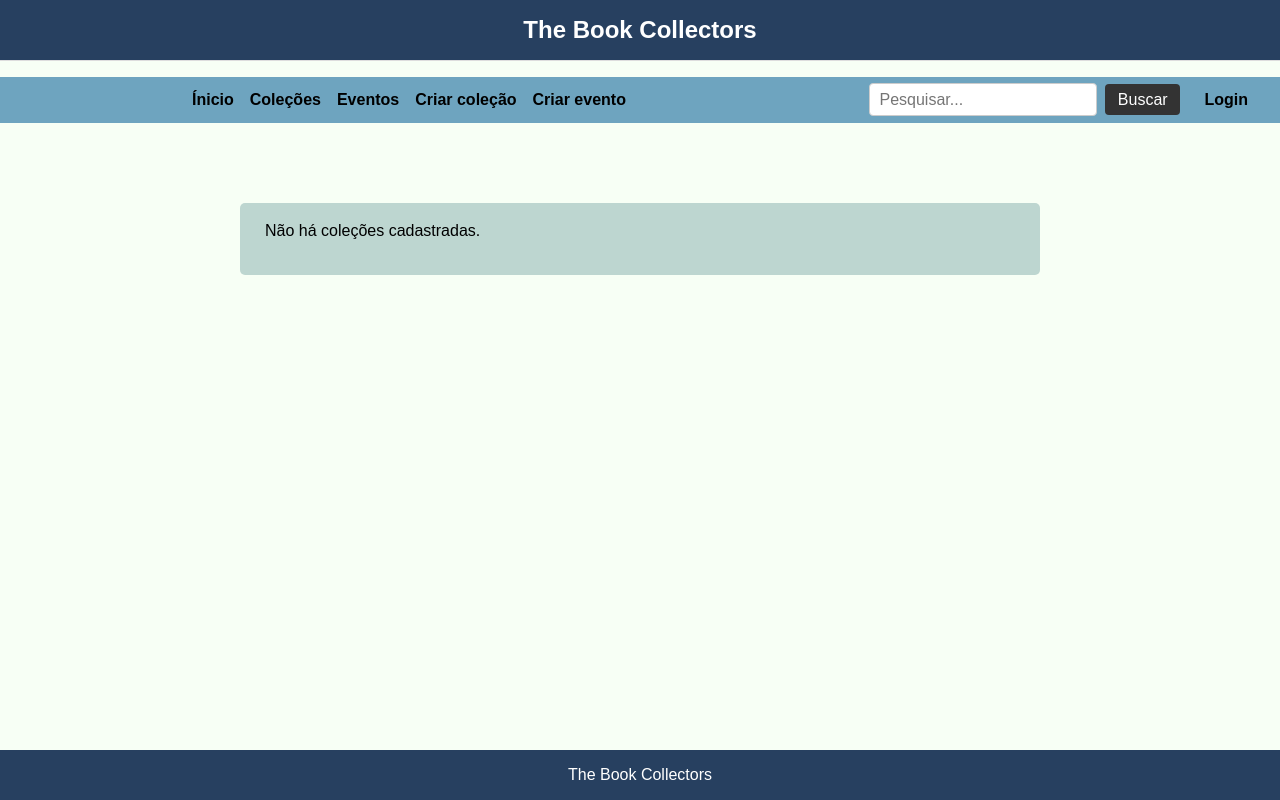
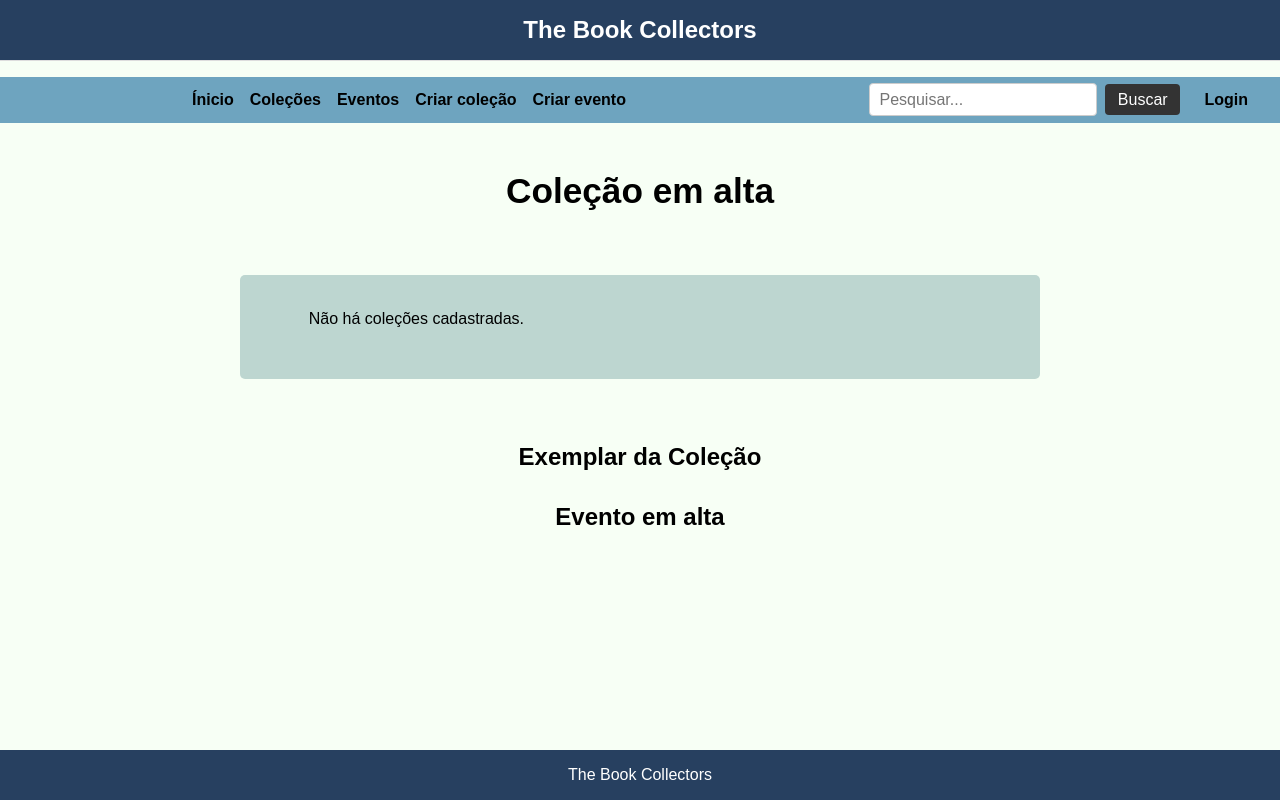
Before and after one commit to nicovicar/SINF1_2025-4, a PHP site: page / in a window 1280 px wide. Run offline with PHP 8.4, Linux system fonts and the light colour scheme; data that the repository does not hold is empty.

Commit message:
Index melhorado

```diff
--- a/ui/index.php
+++ b/ui/index.php
@@ -1,15 +1,13 @@
 <?php
 require_once("../dsl/connection.php");
-// Initialize the session
 if (!isset($_SESSION)) {
     session_start();
 }
-// Buscar uma coleção aleatória
+
 $collection_sql = "SELECT * FROM collections ORDER BY RAND() LIMIT 1";
 $collection_result = $conn->query($collection_sql);
 $collection = $collection_result->fetch_assoc();
 
-// Buscar um livro da coleção selecionada
 $book = null;
 if ($collection) {
     $book_sql = "
@@ -26,7 +24,6 @@ if ($collection) {
     $stmt->close();
 }
 
-// Buscar um evento aleatório
 $event_sql = "SELECT * FROM events ORDER BY RAND() LIMIT 1";
 $event_result = $conn->query($event_sql);
 $event = $event_result->fetch_assoc();
@@ -43,20 +40,20 @@ $event = $event_result->fetch_assoc();
 
 <body>
 
-    <!-- Nome da página na parte superior -->
     <div class="nome-pagina">
         <h1> The Book Collectors</h1>
     </div>
 
-    <!-- Barra de Navegação -->
     <?php include "header.php"; ?>
 
-    <!-- Conteúdo Principal -->
     <main>
 
+        <!-- Título da coleção (ajustado com fonte maior) -->
+        <h2 style="text-align: center; margin-top: 2rem; font-size: 2.2rem;">Coleção em alta</h2>
+
         <!-- Imagem grande da coleção -->
-        <section class="contentor-cinza">
-            <div class="wrap-imagen">
+        <section class="contentor-cinza" style="padding: 2rem;">
+            <div class="wrap-imagen" style="max-width: 90%; margin: auto;">
                 <?php if ($collection): ?>
                     <img src="<?php echo htmlspecialchars($collection['image_path']); ?>" alt="<?php echo htmlspecialchars($collection['title']); ?>">
                 <?php else: ?>
@@ -65,9 +62,11 @@ $event = $event_result->fetch_assoc();
             </div>
         </section>
 
-        <!-- Livro aleatório da coleção -->
+        <!-- Subtítulo do livro -->
+        <h2 style="text-align: center; margin-top: 2rem;">Exemplar da Coleção</h2>
+
         <?php if ($book): ?>
-        <section class="bloco-lateral">
+        <section class="bloco-lateral" style="transform: scale(0.95);">
             <div class="bloco-imagem">
                 <img src="<?php echo htmlspecialchars($book['image']); ?>" alt="<?php echo htmlspecialchars($book['title']); ?>" />
             </div>
@@ -87,9 +86,11 @@ $event = $event_result->fetch_assoc();
         </section>
         <?php endif; ?>
 
-        <!-- Evento aleatório -->
+        <!-- Título do evento -->
+        <h2 style="text-align: center; margin-top: 2rem;">Evento em alta</h2>
+
         <?php if ($event): ?>
-        <section class="bloco-lateral">
+        <section class="bloco-lateral" style="transform: scale(0.95); margin-bottom: 3rem;">
             <div class="bloco-imagem">
                 <img src="<?php echo htmlspecialchars($event['image_path']); ?>" alt="<?php echo htmlspecialchars($event['title']); ?>" />
             </div>
@@ -104,10 +105,8 @@ $event = $event_result->fetch_assoc();
             </div>
         </section>
         <?php endif; ?>
-
     </main>
 
-    <!-- Rodapé -->
     <footer>
         <p>The Book Collectors</p>
     </footer>
```
